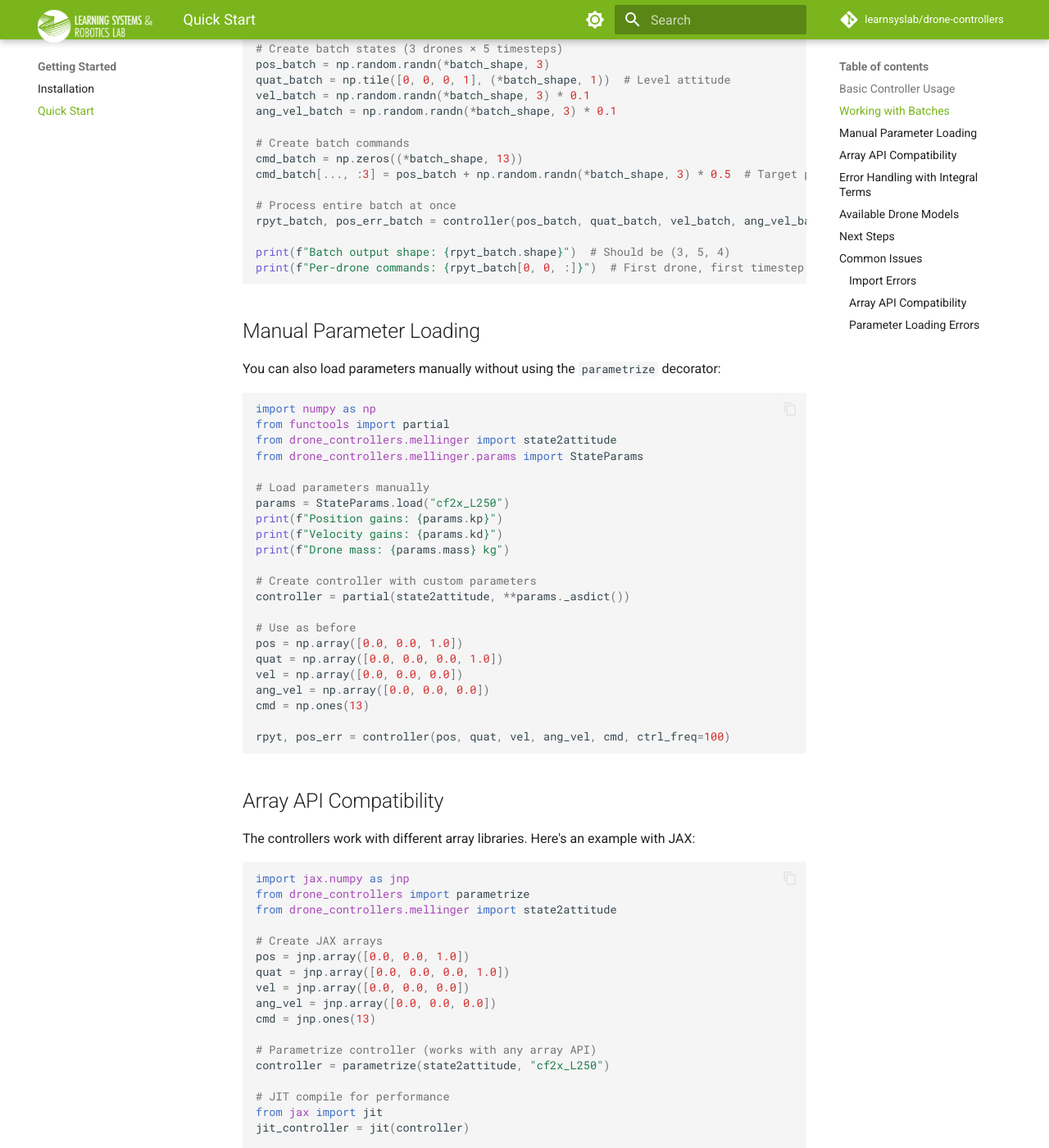
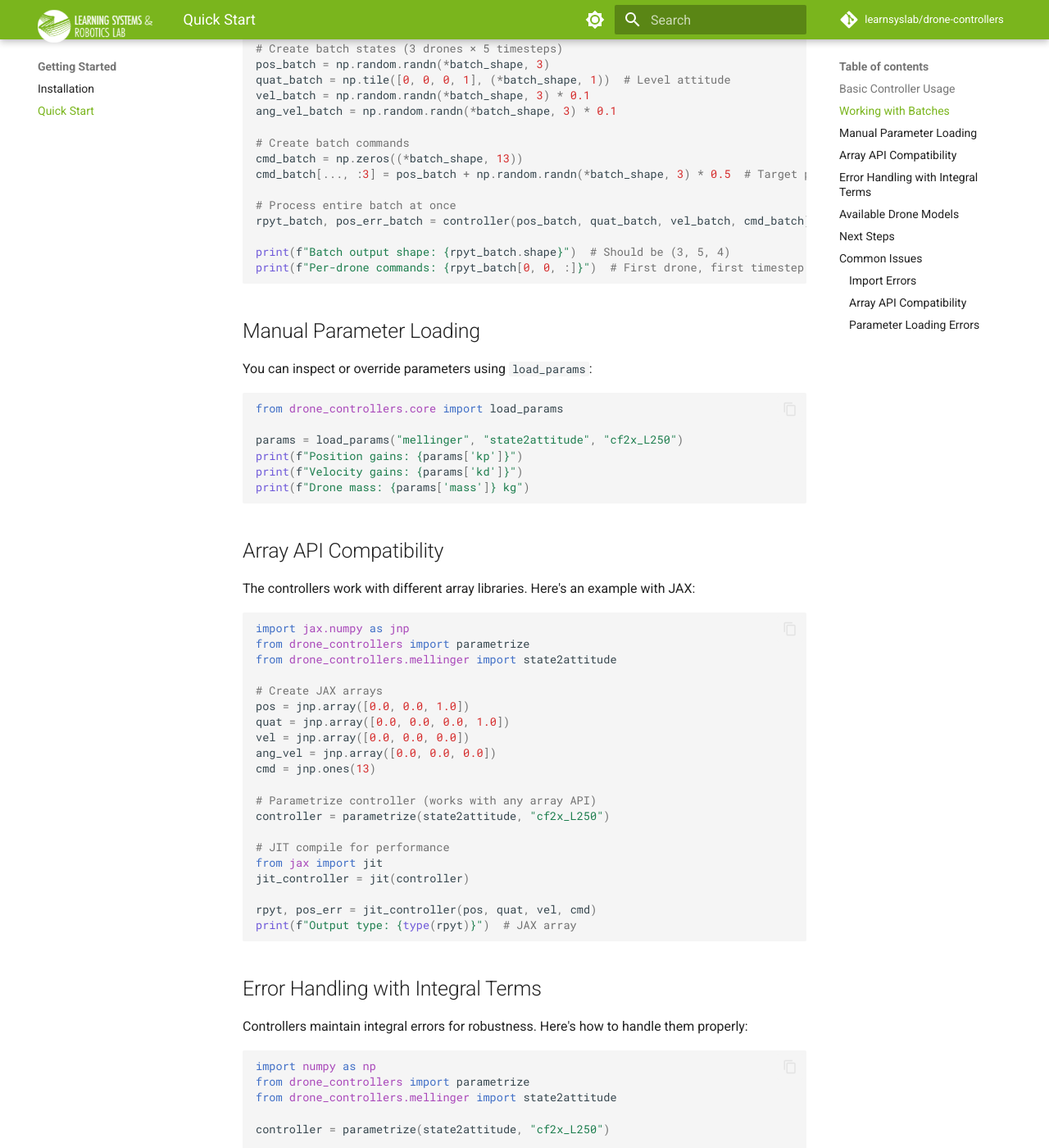
Before and after one commit to utiasDSL/drone-controllers, an MkDocs documentation site: the page built from docs/getting-started/quick-start.md, in a window 1280 px wide and 1400 px high, scrolled down 1331 px. Shown: the whole window at 82% size. Built offline with MkDocs 1.6.1 and Material for MkDocs 9.7.7, drawn with Linux system fonts in a browser that asks for light colours; comment, search, counter and statistics services are not loaded; some of the changed text lies outside the part shown.

Commit message:
Fix docs

````diff
--- a/docs/getting-started/quick-start.md
+++ b/docs/getting-started/quick-start.md
@@ -27,11 +27,11 @@ ang_vel = np.array([0.0, 0.0, 0.0])     # Current angular velocity [wx, wy, wz]
 cmd = np.array([1.0, 0.0, 1.0, 0.1, 0.0, 0.0, 0.0, 0.0, 0.0, 0.0, 0.0, 0.0, 0.0])
 
 # Step 1: State to attitude control
-rpyt_cmd, pos_error_integral = state_ctrl(pos, quat, vel, ang_vel, cmd)
+rpyt_cmd, pos_error_integral = state_ctrl(pos, quat, vel, cmd)
 print(f"Attitude command (R,P,Y,T): {rpyt_cmd}")
 
 # Step 2: Attitude to force/torque
-force, torque, att_error_integral = attitude_ctrl(pos, quat, vel, ang_vel, rpyt_cmd)
+force, torque, att_error_integral = attitude_ctrl(quat, ang_vel, rpyt_cmd)
 print(f"Desired force: {force[0]:.3f} N")
 print(f"Desired torque: {torque}")
 
@@ -66,7 +66,7 @@ cmd_batch = np.zeros((*batch_shape, 13))
 cmd_batch[..., :3] = pos_batch + np.random.randn(*batch_shape, 3) * 0.5  # Target positions
 
 # Process entire batch at once
-rpyt_batch, pos_err_batch = controller(pos_batch, quat_batch, vel_batch, ang_vel_batch, cmd_batch)
+rpyt_batch, pos_err_batch = controller(pos_batch, quat_batch, vel_batch, cmd_batch)
 
 print(f"Batch output shape: {rpyt_batch.shape}")  # Should be (3, 5, 4)
 print(f"Per-drone commands: {rpyt_batch[0, 0, :]}")  # First drone, first timestep
@@ -74,31 +74,15 @@ print(f"Per-drone commands: {rpyt_batch[0, 0, :]}")  # First drone, first timest
 
 ## Manual Parameter Loading
 
-You can also load parameters manually without using the `parametrize` decorator:
+You can inspect or override parameters using `load_params`:
 
 ```python
-import numpy as np
-from functools import partial
-from drone_controllers.mellinger import state2attitude
-from drone_controllers.mellinger.params import StateParams
+from drone_controllers.core import load_params
 
-# Load parameters manually
-params = StateParams.load("cf2x_L250")
-print(f"Position gains: {params.kp}")
-print(f"Velocity gains: {params.kd}")
-print(f"Drone mass: {params.mass} kg")
-
-# Create controller with custom parameters
-controller = partial(state2attitude, **params._asdict())
-
-# Use as before
-pos = np.array([0.0, 0.0, 1.0])
-quat = np.array([0.0, 0.0, 0.0, 1.0])
-vel = np.array([0.0, 0.0, 0.0])
-ang_vel = np.array([0.0, 0.0, 0.0])
-cmd = np.ones(13)
-
-rpyt, pos_err = controller(pos, quat, vel, ang_vel, cmd, ctrl_freq=100)
+params = load_params("mellinger", "state2attitude", "cf2x_L250")
+print(f"Position gains: {params['kp']}")
+print(f"Velocity gains: {params['kd']}")
+print(f"Drone mass: {params['mass']} kg")
 ```
 
 ## Array API Compatibility
@@ -124,7 +108,7 @@ controller = parametrize(state2attitude, "cf2x_L250")
 from jax import jit
 jit_controller = jit(controller)
 
-rpyt, pos_err = jit_controller(pos, quat, vel, ang_vel, cmd)
+rpyt, pos_err = jit_controller(pos, quat, vel, cmd)
 print(f"Output type: {type(rpyt)}")  # JAX array
 ```
 
@@ -143,16 +127,15 @@ controller = parametrize(state2attitude, "cf2x_L250")
 pos = np.array([0.0, 0.0, 0.5])
 quat = np.array([0.0, 0.0, 0.0, 1.0])
 vel = np.array([0.0, 0.0, 0.0])
-ang_vel = np.array([0.0, 0.0, 0.0])
 
 # Target hover at 1m altitude
 cmd = np.array([0.0, 0.0, 1.0, 0.0, 0.0, 0.0, 0.0, 0.0, 0.0, 0.0, 0.0, 0.0, 0.0])
 
 # First call - no integral error history
-rpyt1, pos_err_i1 = controller(pos, quat, vel, ang_vel, cmd, ctrl_errors=None)
+rpyt1, pos_err_i1 = controller(pos, quat, vel, cmd, ctrl_errors=None)
 
 # Subsequent calls - pass integral error from previous step
-rpyt2, pos_err_i2 = controller(pos, quat, vel, ang_vel, cmd, ctrl_errors=(pos_err_i1,))
+rpyt2, pos_err_i2 = controller(pos, quat, vel, cmd, ctrl_errors=(pos_err_i1,))
 
 print(f"Integral error evolution: {np.linalg.norm(pos_err_i1)} -> {np.linalg.norm(pos_err_i2)}")
 ```
@@ -176,7 +159,6 @@ for drone in Drones:
 
 Now that you've seen the basics, explore:
 
-- **[Concepts](../concepts/overview.md)** - Understand the theory behind the controllers
 - **[API Reference](../api/core.md)** - Complete API documentation
 
 ## Common Issues
--- a/mkdocs.yml
+++ b/mkdocs.yml
@@ -36,11 +36,6 @@ nav:
   - Getting Started:
     - Installation: getting-started/installation.md
     - Quick Start: getting-started/quick-start.md
-  - Concepts:
-    - Overview: concepts/overview.md
-    - Control Theory: concepts/control-theory.md
-    - Drone Dynamics: concepts/drone-dynamics.md
-    - Controller Design: concepts/controller-design.md
   - API Reference:
     - Core: api/core.md
     - Drones: api/drones.md
@@ -49,11 +44,6 @@ nav:
 
 plugins:
   - search
-  - gen-files:
-      scripts:
-        - docs/gen_ref_pages.py
-  - literate-nav:
-      nav_file: SUMMARY.md
   - mkdocstrings:
       handlers:
         python:
````
Also changed, not shown: docs/api/core.md (+16 -25 lines), docs/api/drones.md (added, +3 -0 lines), docs/api/mellinger.md (+7 -27 lines), docs/index.md (+2 -4 lines), 2 other files.
